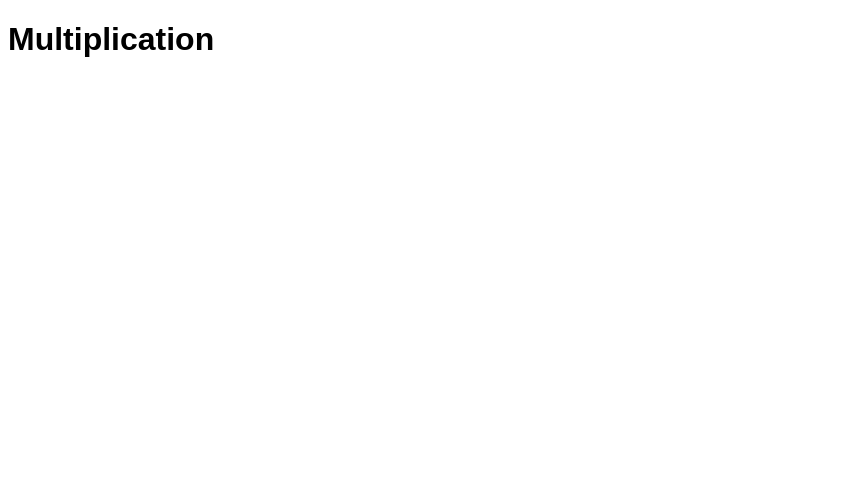
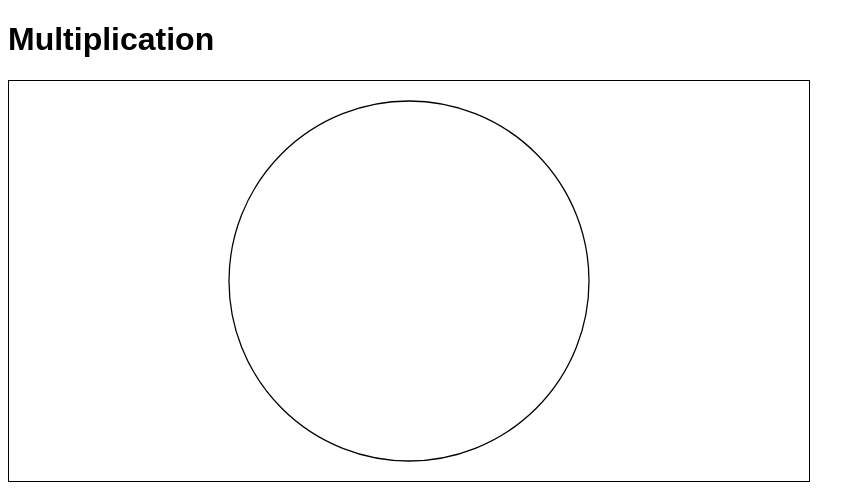
Before and after one commit to jlg-formation/tsr-april-2023, a plain HTML site: page front/index.html in a window 1280 px wide. Shown: the whole page, without its empty margins (0-865 px from the left). Drawn offline with Linux system fonts and the light colour scheme.

Commit message:
dev: created circle

```diff
--- a/front/index.html
+++ b/front/index.html
@@ -9,5 +9,8 @@
   </head>
   <body>
     <h1>Multiplication</h1>
+    <svg viewBox="0 0 100 100" xmlns="http://www.w3.org/2000/svg">
+      <circle cx="50" cy="50" r="45" />
+    </svg>
   </body>
 </html>
--- a/front/style.css
+++ b/front/style.css
@@ -1,3 +1,15 @@
 body {
   font-family: sans-serif;
 }
+
+svg {
+  width: 50em;
+  height: 25em;
+  border: 0.1em solid black;
+}
+
+circle {
+  fill: transparent;
+  stroke: black;
+  stroke-width: 0.02em;
+}
```
